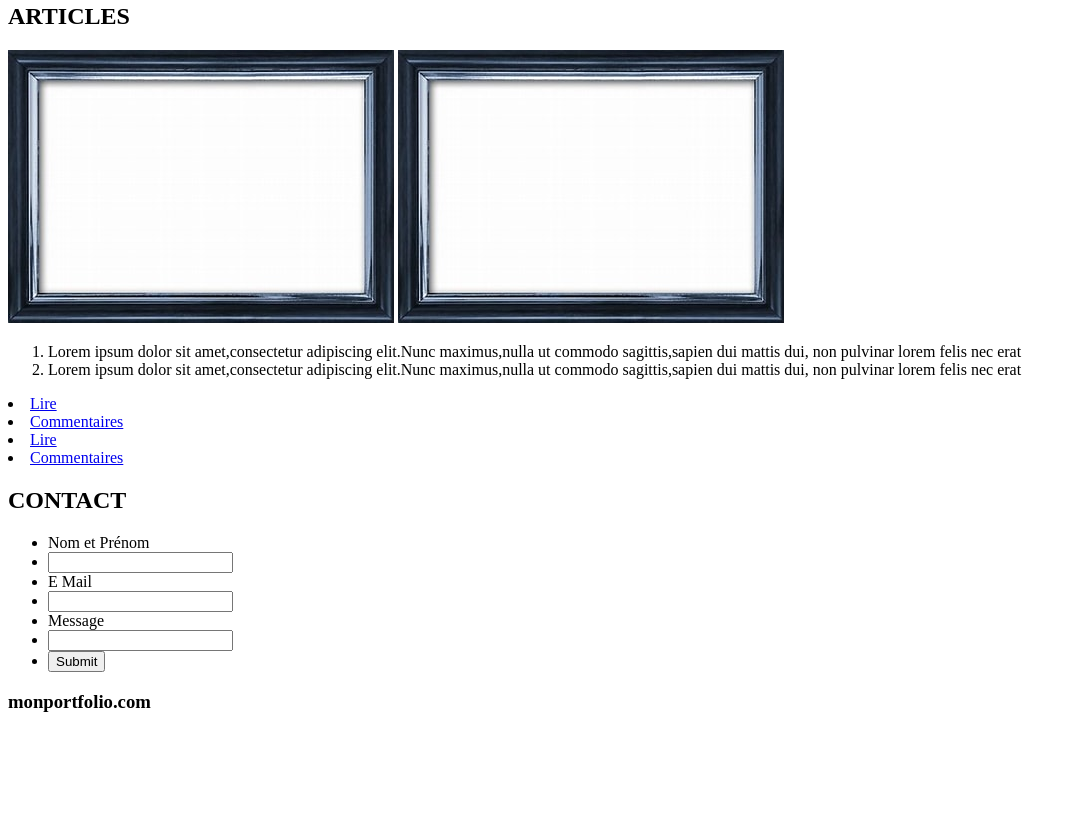
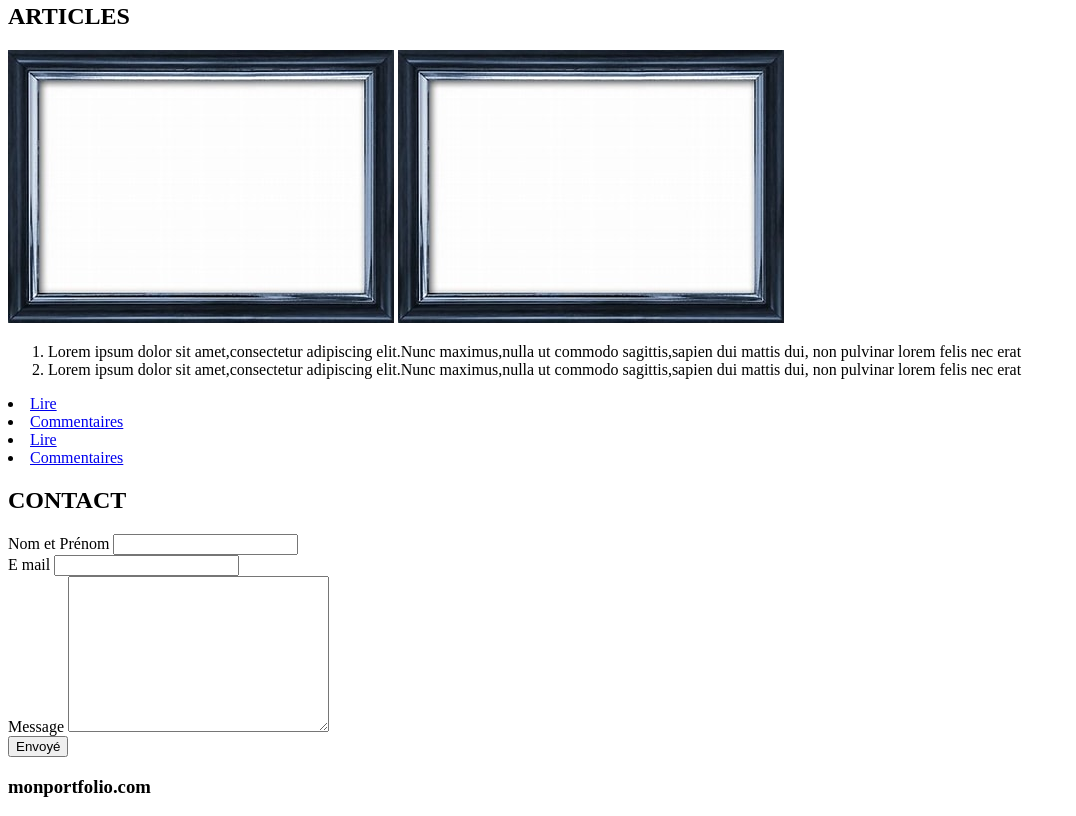
Before and after one commit to Adrian0586/DonkeySchool, a plain HTML site: page index.html in a window 1280 px wide. Shown: the part 1837-2653 px from the top of the page, without its empty margins (0-1076 px from the left). Before the commit the page ends 2568 px from the top, so only its background shows below. Drawn offline with Linux system fonts and the light colour scheme.

Commit message:
modification of the form,addition of the meta in head and description of the photos

```diff
--- a/index.html
+++ b/index.html
@@ -3,8 +3,9 @@
 <head>
     <meta charset="UTF-8">
     <meta http-equiv="X-UA-Compatible" content="IE=edge">
+    <meta name="Portfolio"content="Escribes Adrian">
     <meta name="viewport" content="width=device-width, initial-scale=1.0">
-     <link rel="stylesheet" href="style.css">
+    <link rel="stylesheet" href="style.css">
     <title>Portfolio</title>
 </head>
 <body>
@@ -22,17 +23,17 @@
     </nav>
     <section>
         <h2>PROJETS REALISES</h2>
-        <img src="th.jpg" alt="">
+        <img src="th.jpg" alt="une photo d'un cadre vide">
         <p>Projet 1 : Lorem ipsum dolor sit amet,consectetur
             adipiscing elit.Nunc maximus,nulla ut
             commodo sagittis,sapien dui mattis dui,
             non pulvinar lorem felis nec erat</p>
-        <img src="th.jpg" alt="">
+        <img src="th.jpg" alt="une photo d'un cadre vide">
         <p>Projet 2 : Lorem ipsum dolor sit amet,consectetur
             adipiscing elit.Nunc maximus,nulla ut
             commodo sagittis,sapien dui mattis dui,
             non pulvinar lorem felis nec erat</p>
-        <img src="th.jpg" alt="">
+        <img src="th.jpg" alt="une photo d'un cadre vide">
         <p>Projet 3 : Lorem ipsum dolor sit amet,consectetur
            adipiscing elit.Nunc maximus,nulla ut
            commodo sagittis,sapien dui mattis dui,
@@ -45,7 +46,7 @@
     </section>
     <section>
         <h2>ETUDES</h2>
-        <img src="th.jpg" alt="">
+        <img src="th.jpg" alt="une photo d'un cadre vide">
         <ul>
             <li>Nom</li>
             <li>Prénom</li>
@@ -70,8 +71,8 @@
     </section>
     <article>
         <h2>ARTICLES</h2>
-        <img src="th.jpg" alt="">
-        <img src="th.jpg" alt="">
+        <img src="th.jpg" alt="une photo d'un cadre vide">
+        <img src="th.jpg" alt="une photo d'un cadre vide">
         <ol>
             <li>Lorem ipsum dolor sit amet,consectetur
             adipiscing elit.Nunc maximus,nulla ut
@@ -90,16 +91,26 @@
         </ul>
     </article>
     <section>
-        <h2>CONTACT</h2>
-        <ul>
-            <li>Nom et Prénom</li>
-            <li><input name="name"></li>
-            <li>E Mail</li>
-            <li><input type="email"></li>
-            <li>Message</li>
-            <li><input type="text"></li>
-            <li><input type="submit"></li>
-        </ul>
+        <div class="contact">
+           <h2>CONTACT</h2>
+           <form action="/page-traitement-données" method="post">
+              <div>
+                 <label for="nom">Nom et Prénom</label>
+                 <input type="text" id="nom" name="nom" required>
+              </div>
+              <div>
+                 <label for="email">E mail</label>
+                 <input type="email" id="email" name="email" required>
+              </div>
+              <div>
+                 <label for="message">Message</label>
+                 <textarea name="message" id="message" cols="30" rows="10"></textarea>
+              </div>
+              <div>
+                 <button type="submit">Envoyé</button>
+              </div>
+           </form>
+        </div>
     </section>
     <footer>
         <h3>monportfolio.com</h3>
```
